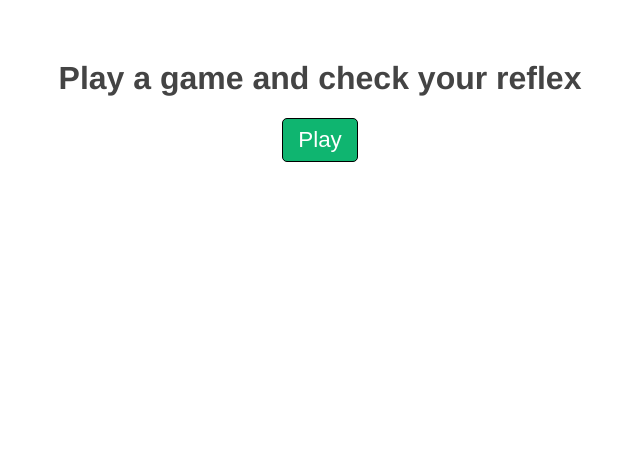
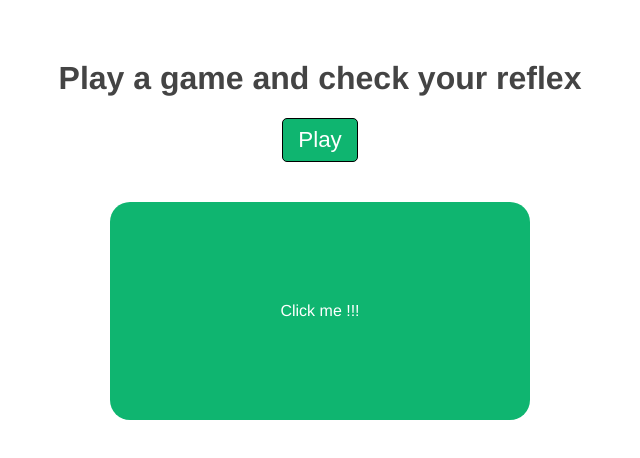
Before and after one commit to HubertMelbruda/vue-reaction-time-game, a Vue app: page / in a window 1280 px wide. Both pictures are taken after a click on the button "Play". Shown: the top 458 px of the page, without its empty margins (320-960 px from the left). Built offline with nearby package versions, Linux system fonts and the light colour scheme.

Commit message:
Add time counter to the block component

```diff
--- a/src/App.vue
+++ b/src/App.vue
@@ -2,7 +2,7 @@
   <h1>Play a game and check your reflex </h1>
   <button @click="start">Play</button>
   <div v-if="isPlaying">
-    <Block />
+    <Block :delay="delay"/>
   </div>
 </template>
 
--- a/src/components/Block.vue
+++ b/src/components/Block.vue
@@ -1,23 +1,36 @@
 <template>
-  <div class="block" v-if="isShowed">
-      Click this block
+  <div class="block" v-if="isShowed" @click="stopTime">
+      Click me !!!
   </div>
 </template>
 
 <script>
 export default {
+  props: ['delay'],
   data() {
     return {
       isShowed: false,
+      timer: null,
+      reactionTime: 0,
     }
   },
   mounted() {
     setTimeout(() => {
       this.isShowed = true
-    }, 3000)
+      this.startTime()
+    }, this.delay)
   },
   methods: {
-
+    startTime() {
+      this.timer = setInterval(() => {
+        this.reactionTime += 10
+        console.log(this.timer)
+      }, 10)
+    },
+    stopTime() {
+      clearInterval(this.timer)
+      console.log(this.reactionTime)
+    }
   }
 }
 </script>
```
